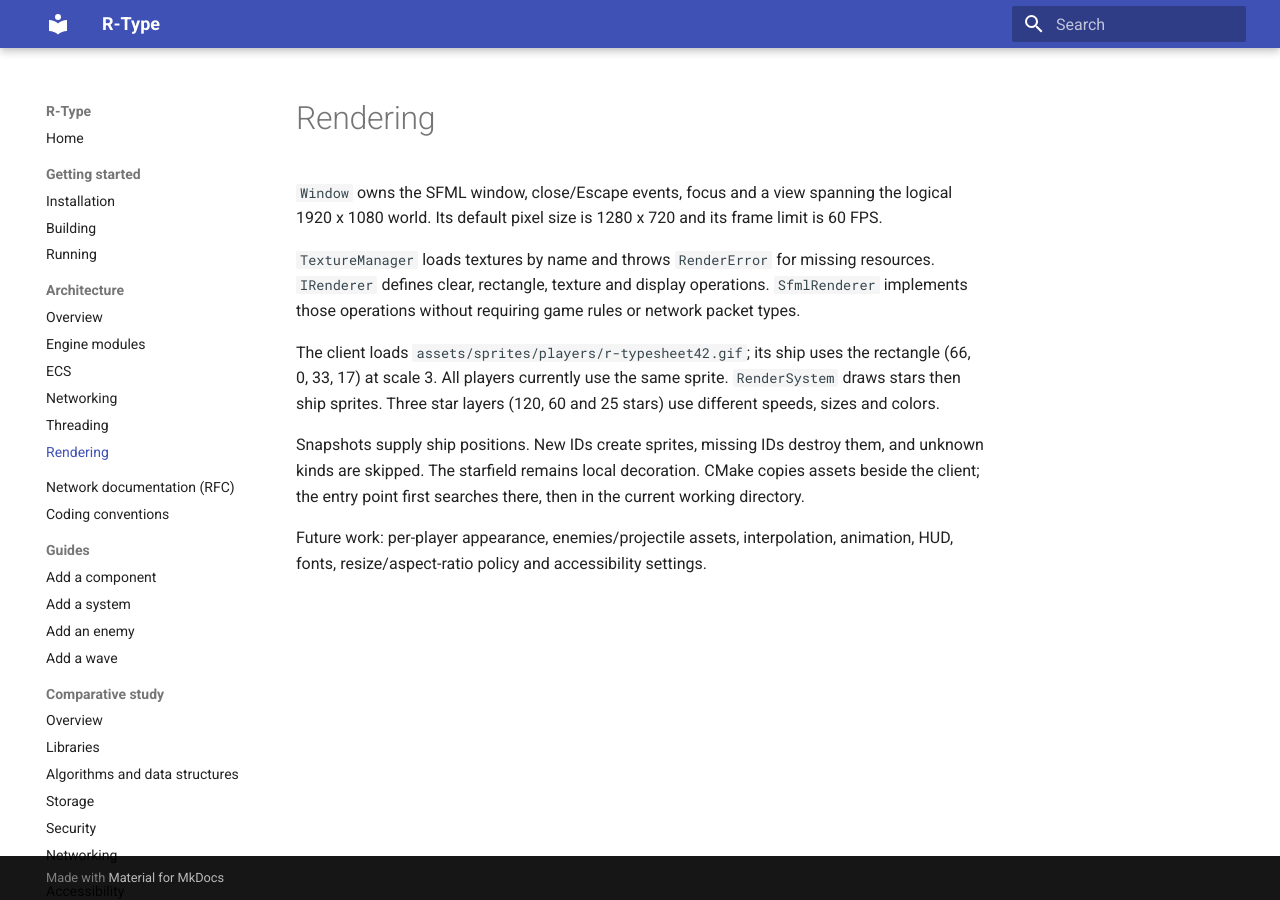
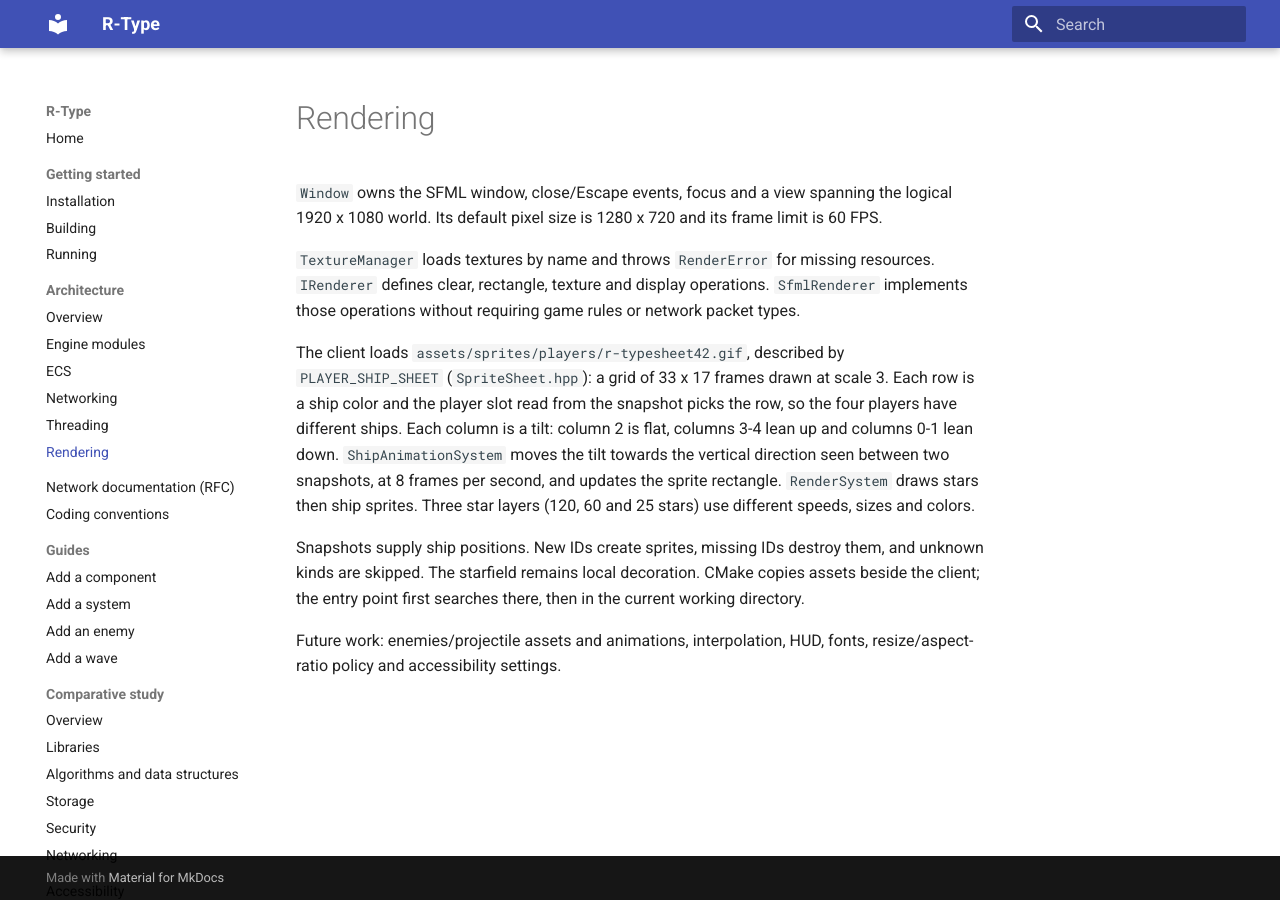
Before and after one commit to Origanire/r-type, an MkDocs documentation site: the page built from docs/architecture/rendering.md, in a window 1280 px wide. Built offline with MkDocs 1.6.1 and Material for MkDocs 9.7.7, drawn with Linux system fonts in a browser that asks for light colours.

Commit message:
Refine rendering documentation to clarify player ship sprite usage and animation system

```diff
--- a/docs/architecture/rendering.md
+++ b/docs/architecture/rendering.md
@@ -7,13 +7,16 @@
 `IRenderer` defines clear, rectangle, texture and display operations. `SfmlRenderer` implements
 those operations without requiring game rules or network packet types.
 
-The client loads `assets/sprites/players/r-typesheet42.gif`; its ship uses the rectangle
-(66, 0, 33, 17) at scale 3. All players currently use the same sprite. `RenderSystem` draws stars
-then ship sprites. Three star layers (120, 60 and 25 stars) use different speeds, sizes and colors.
+The client loads `assets/sprites/players/r-typesheet42.gif`, described by `PLAYER_SHIP_SHEET`
+(`SpriteSheet.hpp`): a grid of 33 x 17 frames drawn at scale 3. Each row is a ship color and the
+player slot read from the snapshot picks the row, so the four players have different ships. Each
+column is a tilt: column 2 is flat, columns 3-4 lean up and columns 0-1 lean down.
+`ShipAnimationSystem` moves the tilt towards the vertical direction seen between two snapshots, at
+8 frames per second, and updates the sprite rectangle. `RenderSystem` draws stars then ship sprites. Three star layers (120, 60 and 25 stars) use different speeds, sizes and colors.
 
 Snapshots supply ship positions. New IDs create sprites, missing IDs destroy them, and unknown
 kinds are skipped. The starfield remains local decoration. CMake copies assets beside the client;
 the entry point first searches there, then in the current working directory.
 
-Future work: per-player appearance, enemies/projectile assets, interpolation, animation, HUD,
+Future work: enemies/projectile assets and animations, interpolation, HUD,
 fonts, resize/aspect-ratio policy and accessibility settings.
```
